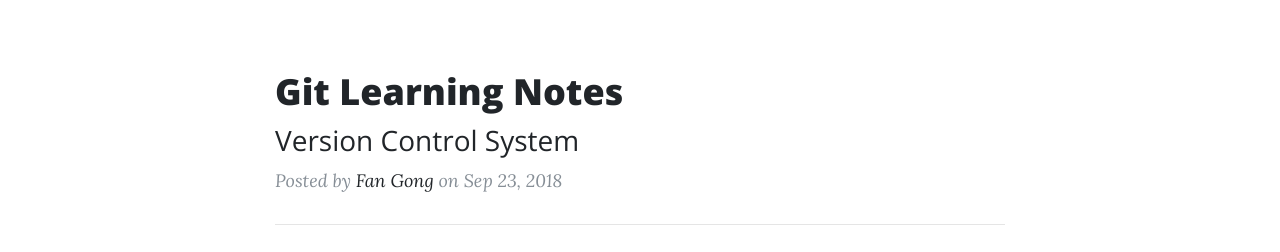
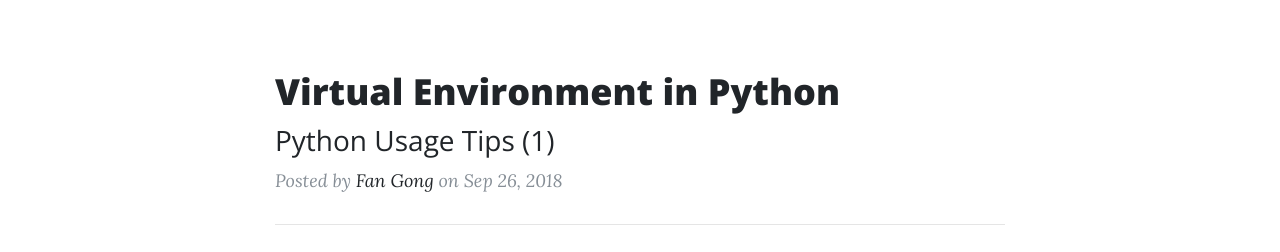
Before and after one commit to Fan-Gong/Fan-Gong.github.io, a website: page index.html in a window 1280 px wide. Shown: the part 542-794 px from the top of the page. Drawn offline with nearby package versions, Linux system fonts and the light colour scheme.

Commit message:
add in mainpage

```diff
--- a/index.html
+++ b/index.html
@@ -74,6 +74,22 @@
         <div class="col-lg-8 col-md-10 mx-auto">
 
           <!--First Post-->
+          <div class="post-preview">
+            <a href="./posts/virtualenv/index.html">
+              <h2 class="post-title">
+                Virtual Environment in Python
+              </h2>
+              <h3 class="post-subtitle">
+                Python Usage Tips (1)
+              </h3>
+            </a>
+            <p class="post-meta">Posted by
+              <a href="about.html">Fan Gong</a>
+              on Sep 26, 2018</p>
+          </div>
+          <hr>
+
+
           <div class="post-preview">
             <a href="./posts/git/index.html">
               <h2 class="post-title">
```
Also changed, not shown: article.html (+3 -0 lines).
